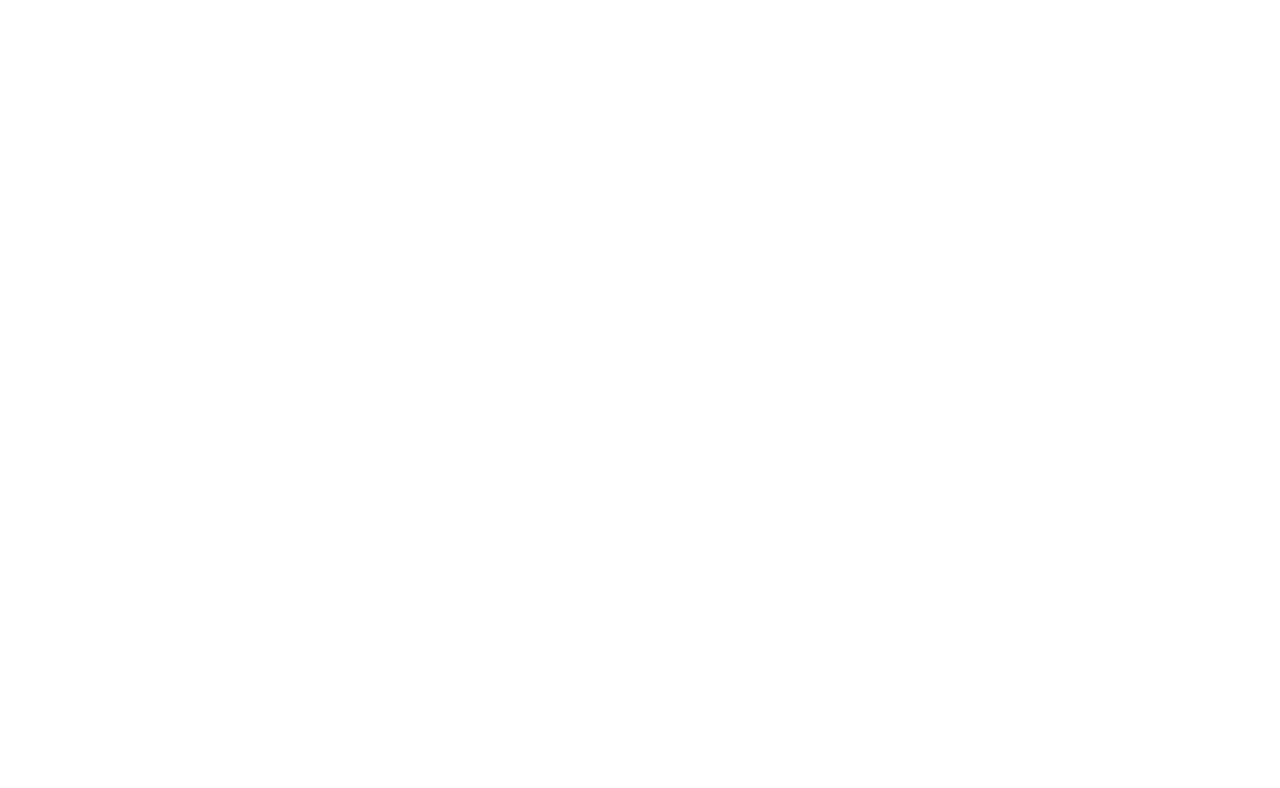
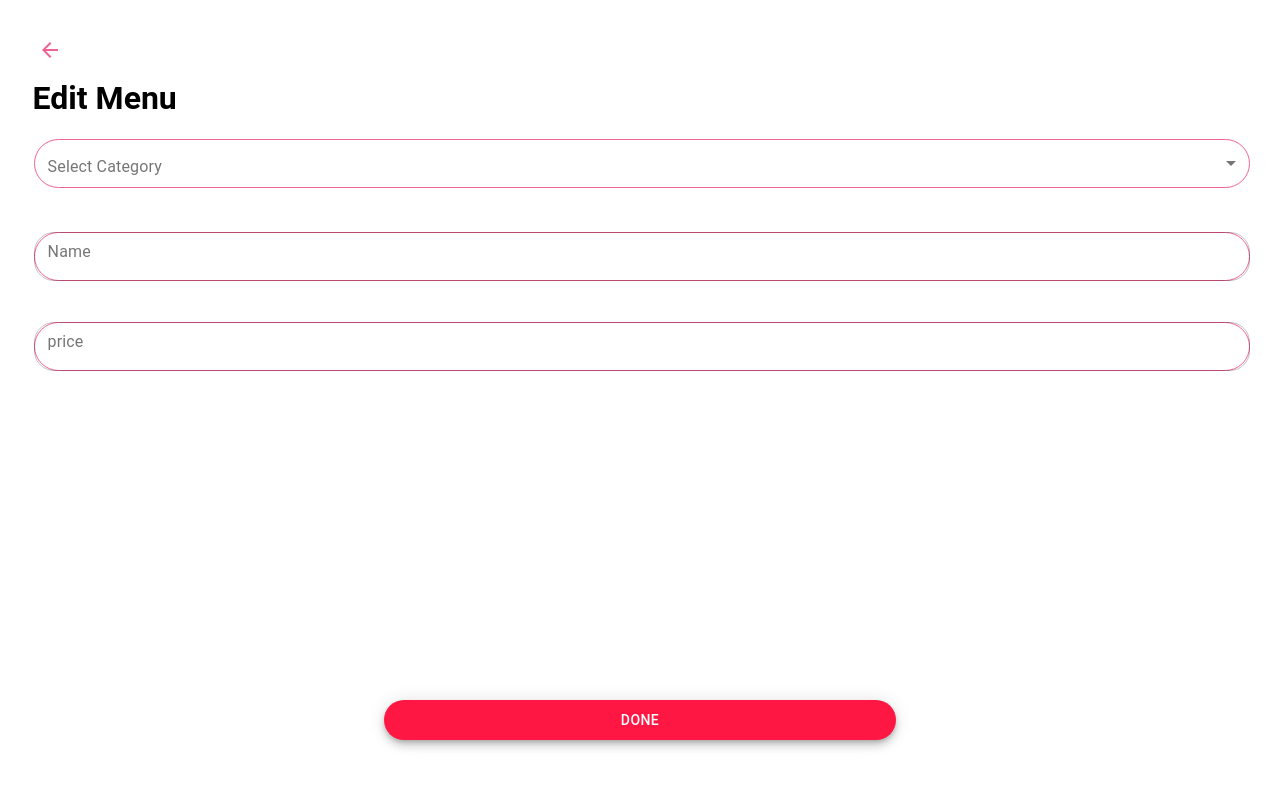
Before and after one commit to shashwat33/restro, a React (Create React App) app: page / in a window 1280 px wide. Shown: the top 788 px of the page. Built offline with nearby package versions, Linux system fonts and the light colour scheme.

Commit message:
updatedlist

```diff
--- a/src/components/Screen1/Menu.js
+++ b/src/components/Screen1/Menu.js
@@ -1,5 +1,5 @@
 import React, { Component } from "react";
-import "./Boxmodule.css";
+import "./Menu.css";
 import PropTypes from "prop-types";
 import Section1 from "./Section1";
 import Button from "@material-ui/core/Button";
--- a/src/components/Screen3/Addmenu.js
+++ b/src/components/Screen3/Addmenu.js
@@ -1,6 +1,6 @@
 import React, { Component } from "react";
 import { Top } from "./Top";
-import "./Design1.css";
+import "./Addmenu.css";
 import TextBox from "./TextBox";
 import Bottom from "./Bottom";
 
--- a/src/index.js
+++ b/src/index.js
@@ -2,15 +2,15 @@
 import ReactDOM from "react-dom";
 import "./index.css";
 import App from "./App";
-// import Menu from "./components/Screen1/Menu";
+//import Menu from "./components/Screen1/Menu";
 // import Order from "./components/Screen2/Order";
-// import Addmenu from "./components/Screen3/Addmenu";
+import Addmenu from "./components/Screen3/Addmenu";
 
 import * as serviceWorker from "./serviceWorker";
 
 ReactDOM.render(
   <React.StrictMode>
-    <App />
+    <Addmenu />
   </React.StrictMode>,
   document.getElementById("root")
 );
```
Also changed, not shown: src/components/Screen1/Menu.css (renamed from src/components/Screen1/Boxmodule.css), src/components/Screen3/Addmenu.css (renamed from src/components/Screen3/Design1.css).
